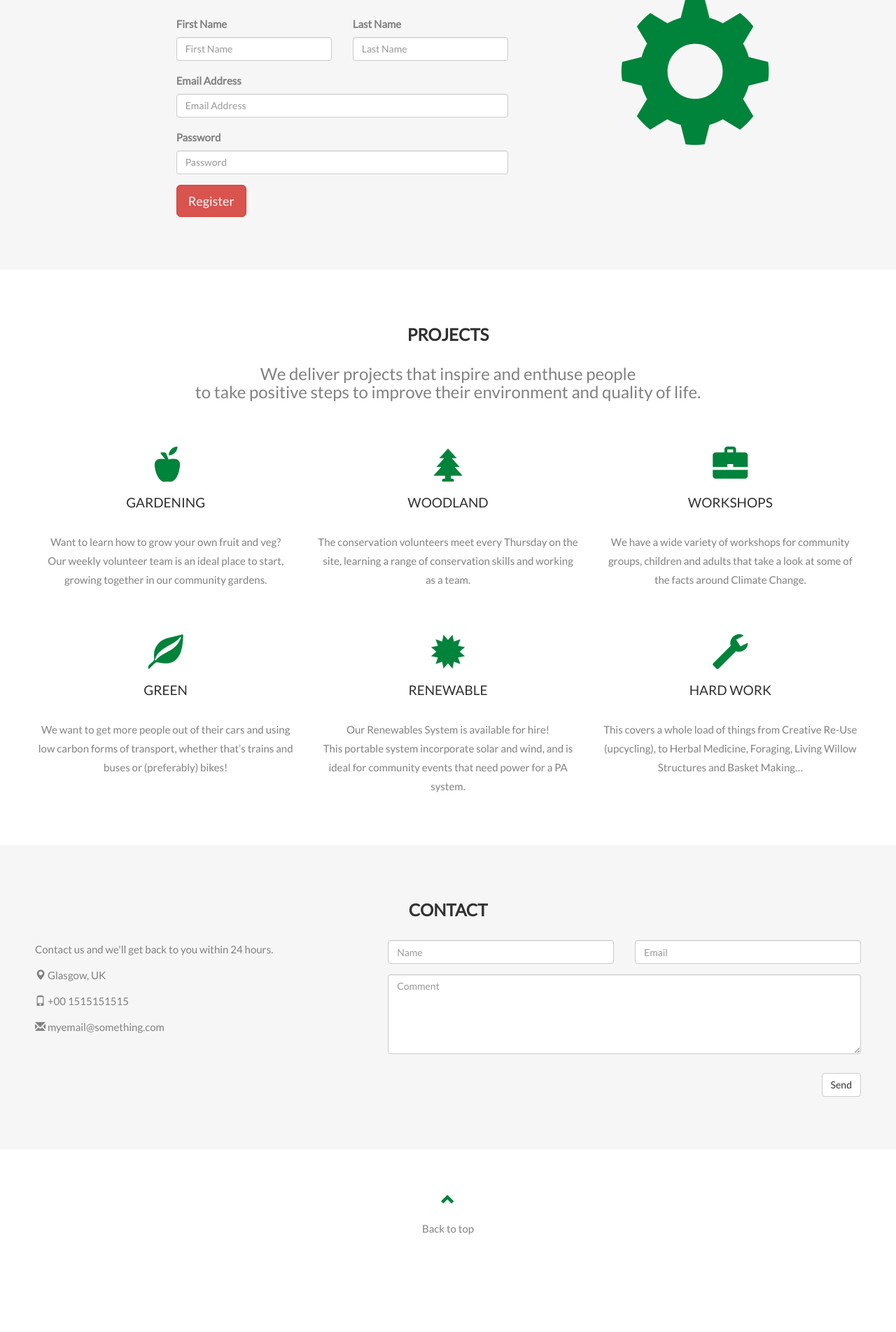
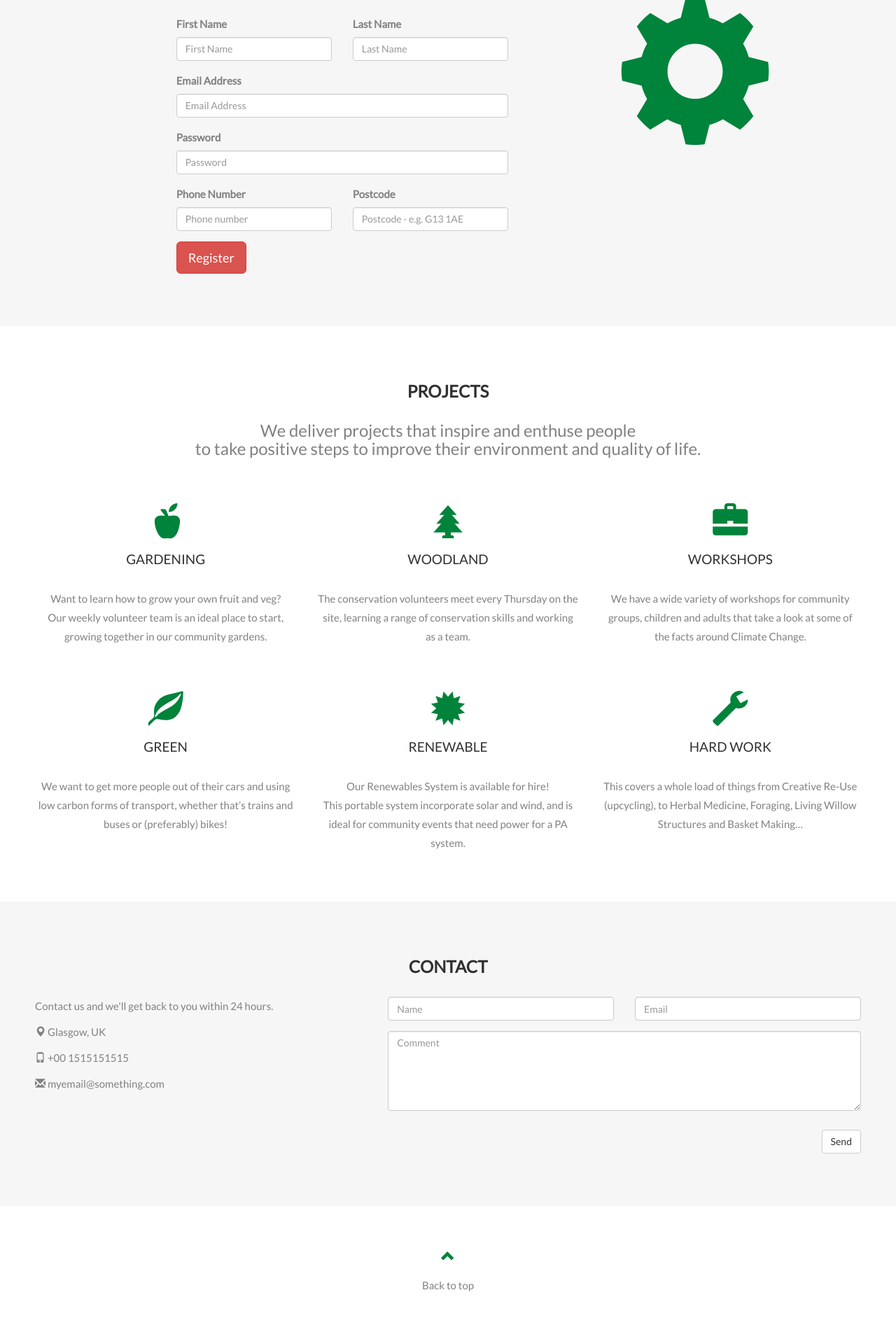
Before and after one commit to Dalimil/JPMorgan-Hackathon, a Flask app: page / in a window 1280 px wide. Shown: the part 1213-3116 px from the top of the page at 70% size. Before the commit the page ends 2977 px from the top, so only its background shows below. Run offline with Flask 2, Linux system fonts and the light colour scheme; some libraries are stand-ins or nearby versions.

Commit message:
Update registration section

```diff
--- a/templates/index.html
+++ b/templates/index.html
@@ -363,6 +363,16 @@ $(document).ready(function(){
 			        <input type="password" name="password" class="form-control" size="30" placeholder="Password" required>
 			    </div>
 			    </div>
+			    <div class="row">
+			  	<div class="col-sm-6 form-group">
+			        <label for="ex1">Phone Number</label>
+			        <input type="text" name="phone" class="form-control" size="30" placeholder="Phone number" required>
+			    </div>
+			  	<div class="col-sm-6 form-group">
+			        <label for="ex1">Postcode</label>
+			        <input type="text" name="postcode" class="form-control" size="30" placeholder="Postcode - e.g. G13 1AE" required>
+			    </div>
+			    </div>
 			    <div class="row form-group">
 			    	<div class="col-sm-12">
 			    	<button type="button" class="btn btn-danger btn-lg">Register</button>
```
